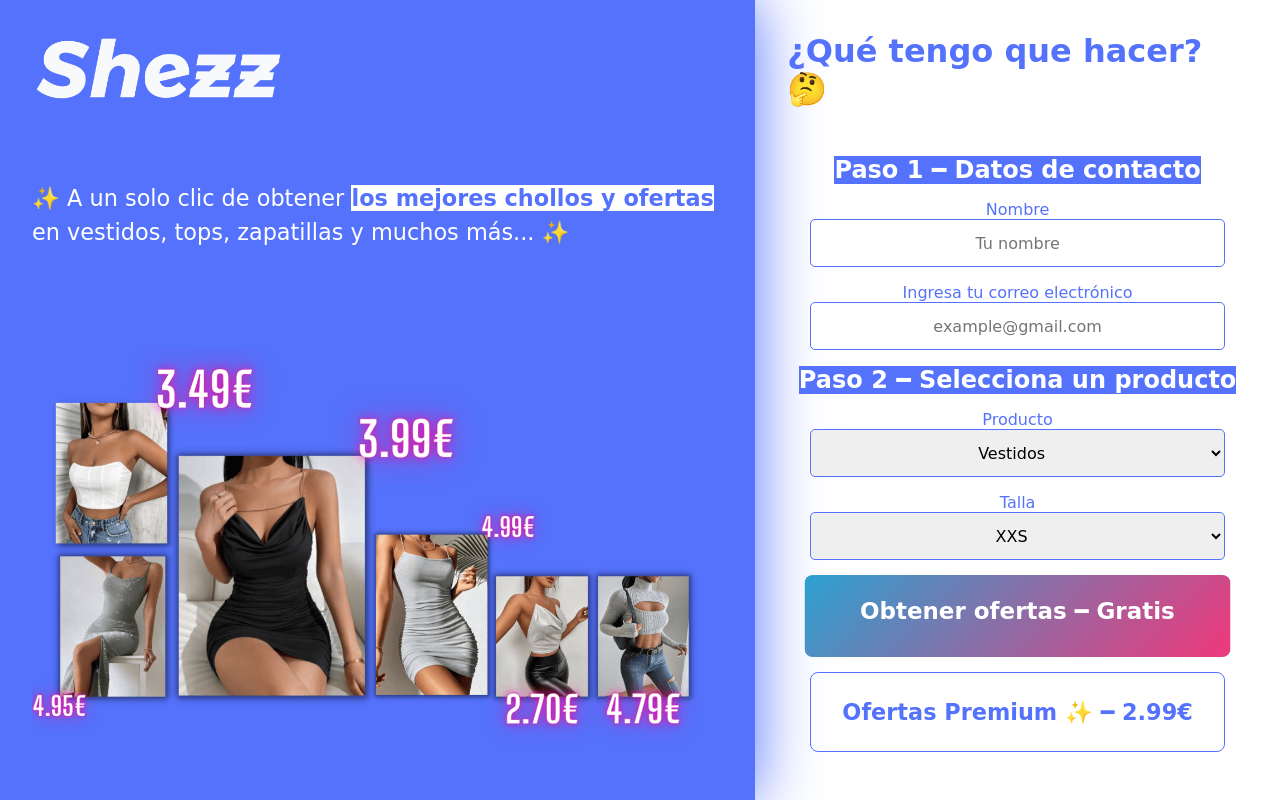
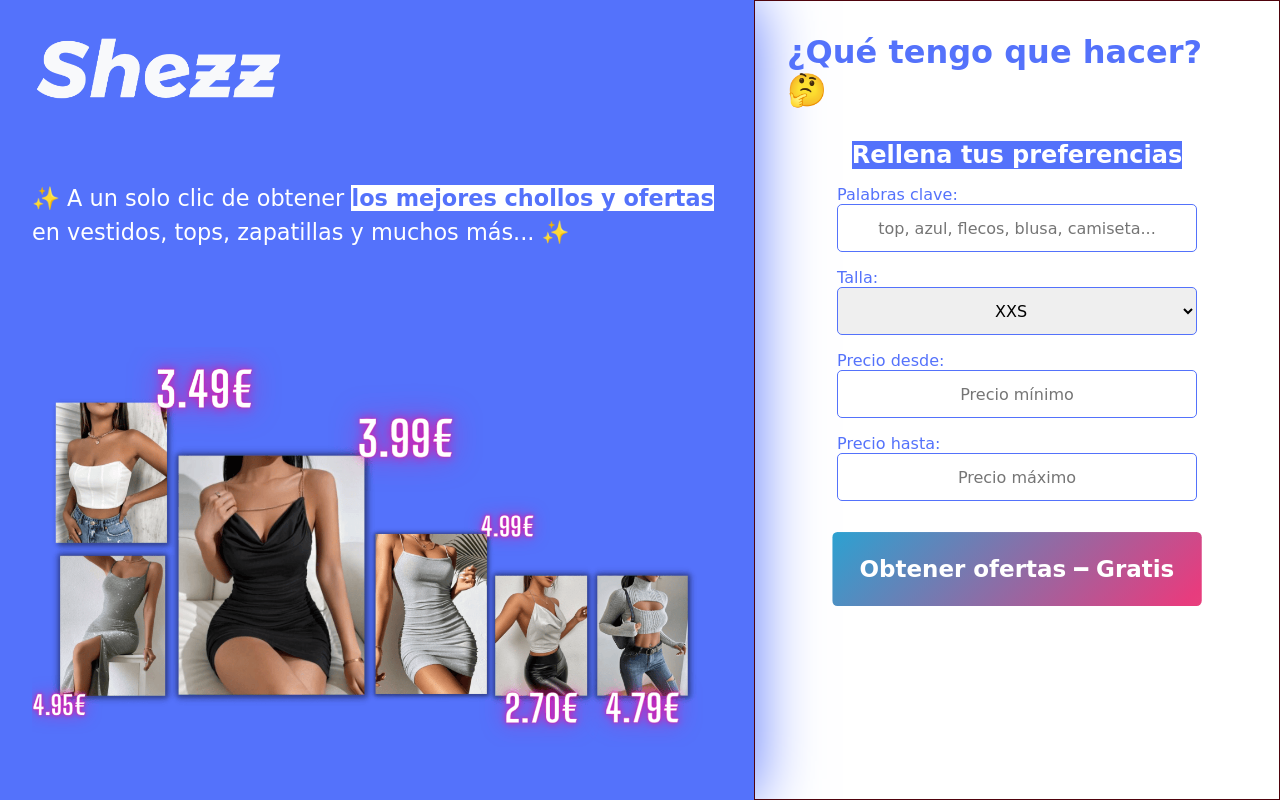
Before and after one commit to jvegax/shezz, a Django app: page / in a window 1280 px wide. Run offline with Django 4.2, Linux system fonts and the light colour scheme; some web fonts are replaced.

Commit message:
pagina de resultados

```diff
--- /dev/null
+++ b/shezz/forms.py
@@ -0,0 +1,12 @@
+from django import forms
+
+
+class ProductForm(forms.Form):
+    palabras_clave = forms.CharField(max_length=100, required=True, widget=forms.TextInput(
+        attrs={'placeholder': 'top, azul, flecos, blusa, camiseta...'}))
+    talla = forms.ChoiceField(choices=[('XXS', 'XXS'), ('XS', 'XS'), ('S', 'S'), ('M', 'M'), ('L', 'L'), ('XL', 'XL'), (
+        'XXL', 'XXL')], widget=forms.Select(attrs={'class': 'select-input'}), required=True)
+    precio_desde = forms.IntegerField(min_value=0, max_value=100, widget=forms.TextInput(
+        attrs={'placeholder': 'Precio mínimo'}), required=True)
+    precio_hasta = forms.IntegerField(min_value=0, max_value=100, widget=forms.TextInput(
+        attrs={'placeholder': 'Precio máximo'}), required=True)
--- /dev/null
+++ b/shezz/search.py
@@ -0,0 +1,84 @@
+# Descripcion: Este scritp contiene las funciones para busqueda sobre el indice de whoosh
+from whoosh.index import open_dir
+from whoosh.qparser import QueryParser
+from whoosh.query import NumericRange, Term, And
+import sys
+
+ARGS = sys.argv
+SHEZZ_INDEX_PATH = '/Users/jvegax/projects/python/shezz-env/shezz-repo/whoosh/Index'
+
+
+def search_by_name(query):
+    shezz_index = open_dir(SHEZZ_INDEX_PATH)
+    query_parser = QueryParser("name", schema=shezz_index.schema)
+    query_res = query_parser.parse(query)
+
+    with shezz_index.searcher() as searcher:
+        results = searcher.search(query_res)
+        print("✅ Found {} results.".format(len(results)))
+
+
+def search_by_price_range():
+    # Abrimos el índice que acabamos de crear
+    shezz_index = open_dir(SHEZZ_INDEX_PATH)
+    # Crea una consulta de rango para buscar productos con precio entre 10 y 20 con whoosh version 2.7.4
+    numeric_range_query = NumericRange("price_original", 12, 15)
+    with shezz_index.searcher() as searcher:
+        results = searcher.search(
+            numeric_range_query, limit=20, sortedby="price_original")
+        # obtener los 20 primeros resultados de la búsqueda y mostrarlos en pantalla
+        print("✅ Found {} results.".format(len(results)))
+        for result in results:
+            print(result["name"], result["price_original"])
+
+
+def search_by_size(query):
+    shezz_index = open_dir(SHEZZ_INDEX_PATH)
+    query_res = Term("sizes", query)
+
+    with shezz_index.searcher() as searcher:
+        # Realiza la búsqueda y muestra el número de resultados
+        results = searcher.search(query_res, limit=20)
+        for result in results:
+            print(result["name"], result["sizes"])
+        print("✅ Found {} results.".format(len(results)))
+
+
+def combinated_search(name_query, size_query, min_price, max_price):
+    matches = []
+    # Abrimos el índice Whoosh
+    shezz_index = open_dir(SHEZZ_INDEX_PATH)
+
+    # Creamos las consultas de búsqueda para cada campo
+    name_query_parser = QueryParser("name", schema=shezz_index.schema)
+    name_query_res = name_query_parser.parse(name_query)
+
+    size_query_res = Term("sizes", size_query)
+
+    price_range_query = NumericRange("price_original", min_price, max_price)
+
+    # Creamos la consulta combinada utilizando la clase And
+    combined_query = And([name_query_res, size_query_res, price_range_query])
+
+    # Realizamos la búsqueda utilizando la consulta combinada
+    with shezz_index.searcher() as searcher:
+        results = searcher.search(
+            combined_query, limit=20, sortedby="price_original")
+        print(f"✅ Found {len(results)} results.")
+        for result in results:
+            new_match = {
+                "name": result["name"],
+                "price_original": result["price_original"],
+                "price_discount": result["price_discount"],
+                "sizes": result["sizes"],
+                "product_link": result["product_link"],
+                "images": result["images"]
+            }
+            matches.append(new_match)
+
+    return matches
+
+
+# search_by_price_range()
+# search_by_size(ARGS[1])
+# combinated_search(ARGS[1], ARGS[2], int(ARGS[3]), int(ARGS[4]))
--- a/shezz/views.py
+++ b/shezz/views.py
@@ -1,7 +1,25 @@
 from django.shortcuts import render
-
+from .forms import ProductForm
+from .search import combinated_search
 # Create your views here.
 
 
 def home(request):
-    return render(request, "base.html")
+    form = ProductForm()
+    return render(request, "home.html", {"form": form})
+
+
+def resultados(request):
+    if request.method == "POST":
+        form = ProductForm(request.POST)
+        if form.is_valid():
+            palabras_clave = form.cleaned_data["palabras_clave"]
+            talla = form.cleaned_data["talla"]
+            precio_desde = form.cleaned_data["precio_desde"]
+            precio_hasta = form.cleaned_data["precio_hasta"]
+            results = combinated_search(palabras_clave, talla, precio_desde, precio_hasta)
+            return render(request, "resultados.html", {"results": results, "matches": len(results)})
+        else:
+            print("❌ Formulario no válido")
+    else:
+        return render(request, "resultados.html", {"results": None, "matches": 0})
--- a/src/urls.py
+++ b/src/urls.py
@@ -6,5 +6,6 @@
 urlpatterns = [
     path('admin/', admin.site.urls),
     path('', shezz_views.home, name='home'),
+    path('resultados/', shezz_views.resultados, name='resultados')
 ]
 urlpatterns += staticfiles_urlpatterns()
--- a/static/css/main.css
+++ b/static/css/main.css
@@ -74,6 +74,11 @@
   flex: 0.4;
   color: #5472fb;
   padding: 2rem;
+  border: 1px solid #4f030c;
+}
+
+.right-container a {
+  height: 5rem;
 }
 
 .top-container {
@@ -91,11 +96,11 @@
 }
 
 .middle-container {
-  margin-top: 2rem;
   display: flex;
   flex-direction: column;
-  justify-content: center;
+  justify-content: flex-start;
   align-items: center;
+  height: 100%;
   /* border: 1px solid #5472fb; */
 }
 
@@ -103,12 +108,14 @@
   font-size: 1.5em;
   font-weight: 900;
   margin-bottom: 1rem;
+  margin-top: 1rem;
   background-color: #5472fb;
   color: #fff;
+
 }
 
 .middle-container input {
-  width: 90%;
+  width: 100%;
   text-align: center;
   height: 3rem;
   border: 1px solid #5472fb;
@@ -118,8 +125,16 @@
   margin-bottom: 1rem;
 }
 
+.middle-container .payment-button {
+  margin-top: 1rem;
+  height: 4.5rem;
+  font-size: 1.4em;
+  border: none;
+  outline: none;
+}
+
 .select-input {
-  width: 90%;
+  width: 100%;
   text-align: center;
   height: 3rem;
   border: 1px solid #5472fb;
@@ -141,8 +156,8 @@
   animation: gradient 2.5s ease infinite;
   border-radius: 8px;
   padding: 1em;
-  height: 5rem;
-  width: 90%;
+  height: 7rem;
+  width: 100%;
   text-align: center;
   cursor: pointer;
   border: none;
--- a/templates/Home/index.html
+++ /dev/null
@@ -1,5 +0,0 @@
-{% extends "base.html" %}
-
-{% block content %}
-  <h1>Bienvenido a mi aplicación</h1>
-{% endblock %}
--- a/templates/base.html
+++ b/templates/base.html
@@ -18,61 +18,7 @@
     </title>
   </head>
   <body>
-    <div class="main-container">
-      <div class="left-container">
-        <div class="logo-container">
-          <img
-            class="main-logo-img"
-            src="{% static 'img/brand/main-logo-white.png' %}"
-            alt="Shezz"
-          />
-        </div>
-        <div class="description-container">
-          <p>
-            ✨ A un solo clic de obtener
-            <span>los mejores chollos y ofertas</span> en vestidos, tops,
-            zapatillas y muchos más... ✨
-          </p>
-        </div>
-        <div class="steps-container">
-          <img
-            class="main-logo-img"
-            src="{% static 'img/precios-wallpaper.png' %}"
-            alt="Shezz"
-          />
-        </div>
-      </div>
-      <div class="right-container">
-        <div class="top-container"><h1>¿Qué tengo que hacer? 🤔</h1></div>
-        <div class="middle-container">
-          <h2>Paso 1 ━ Datos de contacto</h2>
-          <p>Nombre</p>
-          <input type="text" placeholder="Tu nombre" />
-          <p>Ingresa tu correo electrónico</p>
-          <input type="email" placeholder="example@gmail.com" />
-
-          <h2>Paso 2 ━ Selecciona un producto</h2>
-          <p>Producto</p>
-          <select class="select-input" name="product" id="product">
-            <option value="top">Vestidos</option>
-            <option value="xs">Tops</option>
-          </select>
-          <p>Talla</p>
-          <select class="select-input" name="talla" id="talla">
-            <option value="xxs">XXS</option>
-            <option value="xs">XS</option>
-            <option value="s">S</option>
-            <option value="m">M</option>
-            <option value="l">L</option>
-            <option value="xl">XL</option>
-            <option value="xxl">XXL</option>
-          </select>
-          <a href="#" class="payment-button">Obtener ofertas ━ Gratis</a>
-          <a href="#" class="stripe-button">Ofertas Premium ✨ ━ 2.99€</a>
-        </div>
-        <div class="offers-button"></div>
-      </div>
-    </div>
+    {% block content %} {% endblock %}
     <script src="{% static 'js/main.js' %}"></script>
   </body>
 </html>
--- /dev/null
+++ b/templates/home.html
@@ -0,0 +1,41 @@
+{% extends "base.html" %} {% load static %} {% block content %}
+<div class="main-container">
+  <div class="left-container">
+    <div class="logo-container">
+      <img
+        class="main-logo-img"
+        src="{% static 'img/brand/main-logo-white.png' %}"
+        alt="Shezz"
+      />
+    </div>
+    <div class="description-container">
+      <p>
+        ✨ A un solo clic de obtener
+        <span>los mejores chollos y ofertas</span> en vestidos, tops, zapatillas
+        y muchos más... ✨
+      </p>
+    </div>
+    <div class="steps-container">
+      <img
+        class="main-logo-img"
+        src="{% static 'img/precios-wallpaper.png' %}"
+        alt="Shezz"
+      />
+    </div>
+  </div>
+  <div class="right-container">
+    <div class="top-container"><h1>¿Qué tengo que hacer? 🤔</h1></div>
+    <div class="middle-container">
+      <h2>Rellena tus preferencias</h2>
+      <form method="POST" action="/resultados/">
+        {% csrf_token %} {{ form.as_p }}
+        <input
+          type="submit"
+          class="payment-button"
+          value="Obtener ofertas ━ Gratis"
+        />
+      </form>
+    </div>
+  </div>
+</div>
+{% endblock %}
```
Also changed, not shown: other parts of static/css/main.css (+42 -0 lines), templates/navbar.html (added, +9 -0 lines), templates/resultados.html (added, +16 -0 lines), whoosh/search.example.py (renamed from whoosh/search.py).
